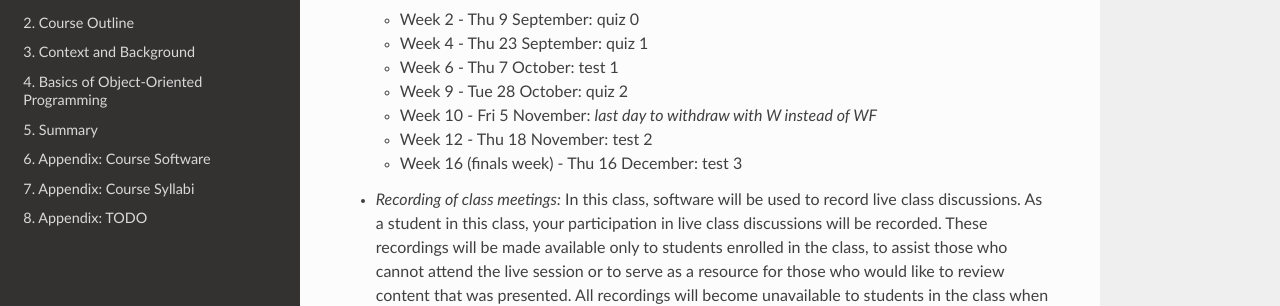
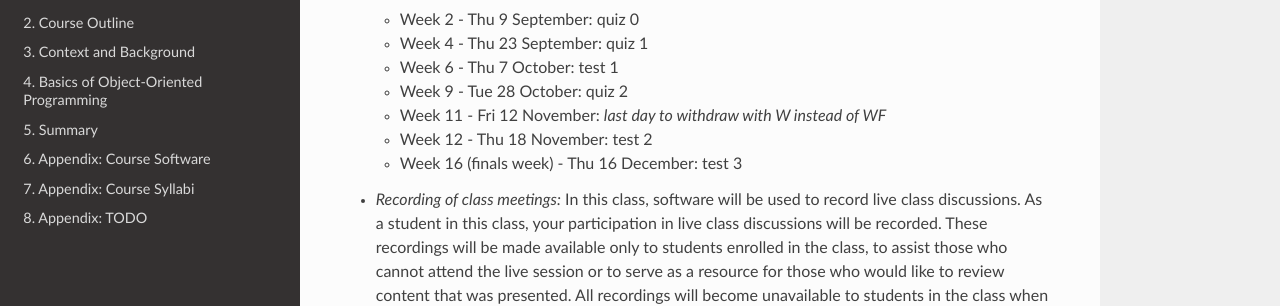
Before and after one commit to LoyolaChicagoBooks/lucoodevcourse, a Sphinx documentation site: the page built from source/syllabi/2021Fall.rst, in a window 1280 px wide and 900 px high, scrolled down 2400 px. Shown: the part 152-458 px from the top of the window. Built offline with Sphinx 7.4.7 and the Read the Docs theme 2.0.0, drawn with Linux system fonts in a browser that asks for light colours; pages that are not in the unit, such as notebooks, are missing from menus.

Commit message:
updated WF deadline
Signed-off-by: Konstantin Läufer <klaeufer@gmail.com>

```diff
--- a/source/syllabi/2021Fall.rst
+++ b/source/syllabi/2021Fall.rst
@@ -109,7 +109,7 @@ Sections: 002 Fall 2021
   - Week 4 - Thu 23 September: quiz 1
   - Week 6 - Thu 7 October: test 1
   - Week 9 - Tue 28 October: quiz 2
-  - Week 10 - Fri 5 November: *last day to withdraw with W instead of WF*
+  - Week 11 - Fri 12 November: *last day to withdraw with W instead of WF*
   - Week 12 - Thu 18 November: test 2
   - Week 16 (finals week) - Thu 16 December: test 3
 
```
